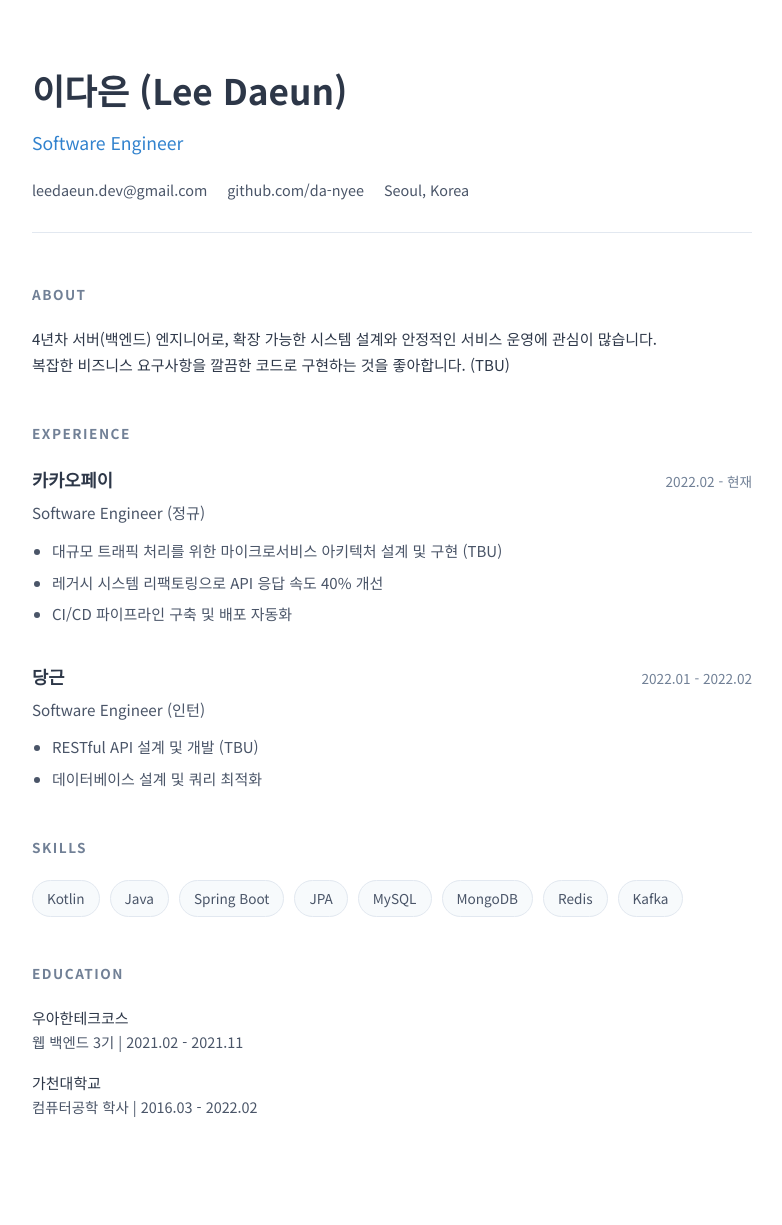
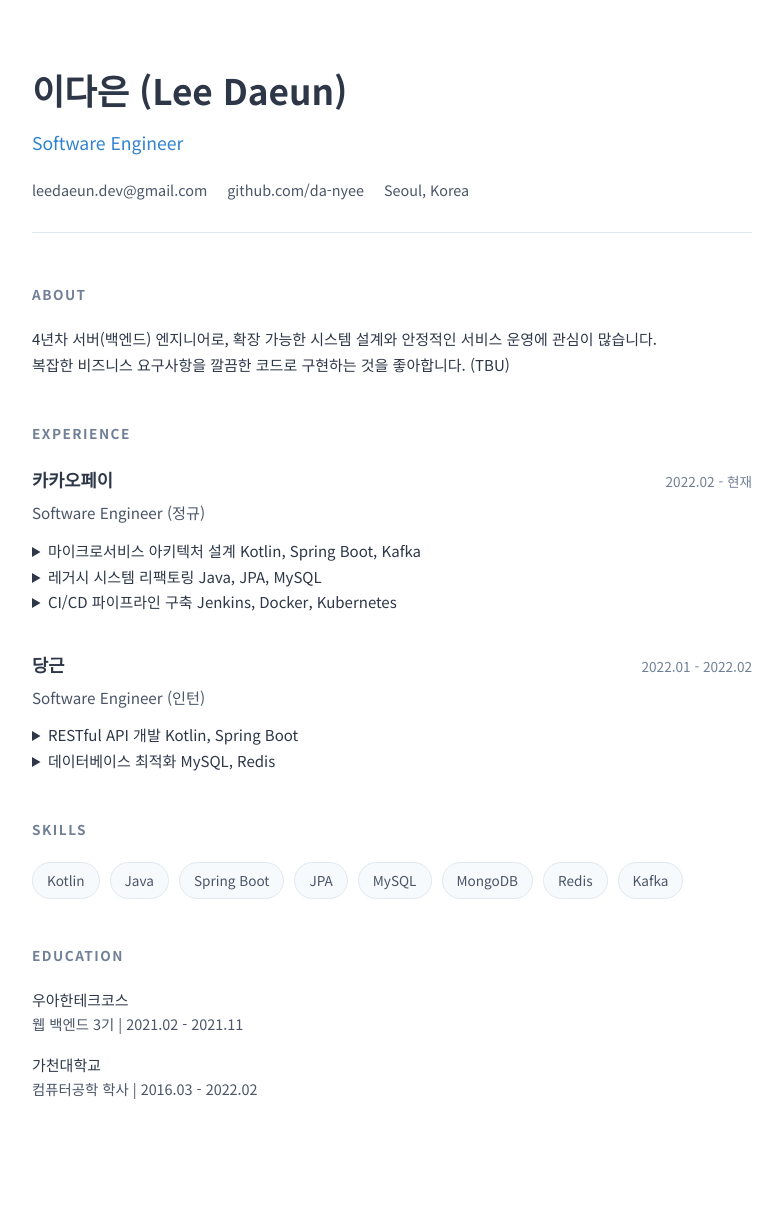
Before and after one commit to da-nyee/da-nyee, a Jekyll site: the page built from docs/index.html, in a window 1280 px wide. Shown: the whole page, without its empty margins (248-1030 px from the left). Built offline with Jekyll 4.4.1, drawn with Linux system fonts in a browser that asks for light colours.

Commit message:
feat: add toggle style w/ Claude Code

```diff
--- a/docs/index.html
+++ b/docs/index.html
@@ -30,12 +30,43 @@
       <span class="experience__period">2022.02 - 현재</span>
     </div>
     <p class="experience__role">Software Engineer (정규)</p>
-    <div class="experience__description">
+    <div class="experience__projects">
+      <details class="project">
+        <summary class="project__title">
+          <span class="project__name">마이크로서비스 아키텍처 설계</span>
+          <span class="project__tech">Kotlin, Spring Boot, Kafka</span>
+        </summary>
+        <div class="project__content">
           <ul>
             <li>대규모 트래픽 처리를 위한 마이크로서비스 아키텍처 설계 및 구현 (TBU)</li>
+            <li>서비스 간 비동기 통신을 위한 이벤트 기반 아키텍처 도입</li>
+          </ul>
+        </div>
+      </details>
+      <details class="project">
+        <summary class="project__title">
+          <span class="project__name">레거시 시스템 리팩토링</span>
+          <span class="project__tech">Java, JPA, MySQL</span>
+        </summary>
+        <div class="project__content">
+          <ul>
             <li>레거시 시스템 리팩토링으로 API 응답 속도 40% 개선</li>
+            <li>N+1 쿼리 문제 해결 및 인덱스 최적화</li>
+          </ul>
+        </div>
+      </details>
+      <details class="project">
+        <summary class="project__title">
+          <span class="project__name">CI/CD 파이프라인 구축</span>
+          <span class="project__tech">Jenkins, Docker, Kubernetes</span>
+        </summary>
+        <div class="project__content">
+          <ul>
             <li>CI/CD 파이프라인 구축 및 배포 자동화</li>
+            <li>배포 시간 단축 및 롤백 프로세스 개선</li>
           </ul>
+        </div>
+      </details>
     </div>
   </article>
 
@@ -45,11 +76,31 @@
       <span class="experience__period">2022.01 - 2022.02</span>
     </div>
     <p class="experience__role">Software Engineer (인턴)</p>
-    <div class="experience__description">
+    <div class="experience__projects">
+      <details class="project">
+        <summary class="project__title">
+          <span class="project__name">RESTful API 개발</span>
+          <span class="project__tech">Kotlin, Spring Boot</span>
+        </summary>
+        <div class="project__content">
           <ul>
             <li>RESTful API 설계 및 개발 (TBU)</li>
+            <li>API 문서화 및 테스트 코드 작성</li>
+          </ul>
+        </div>
+      </details>
+      <details class="project">
+        <summary class="project__title">
+          <span class="project__name">데이터베이스 최적화</span>
+          <span class="project__tech">MySQL, Redis</span>
+        </summary>
+        <div class="project__content">
+          <ul>
             <li>데이터베이스 설계 및 쿼리 최적화</li>
+            <li>캐싱 전략 수립 및 적용</li>
           </ul>
+        </div>
+      </details>
     </div>
   </article>
 </section>
```
Lines whose indentation alone changed are shown as unchanged.
